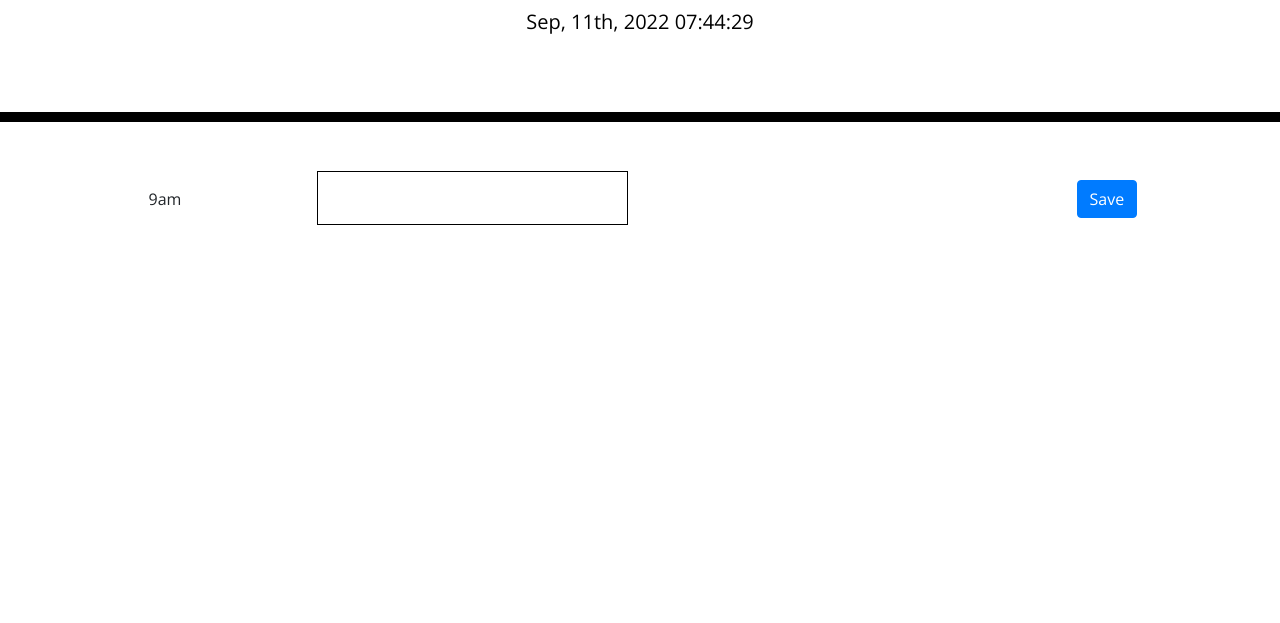
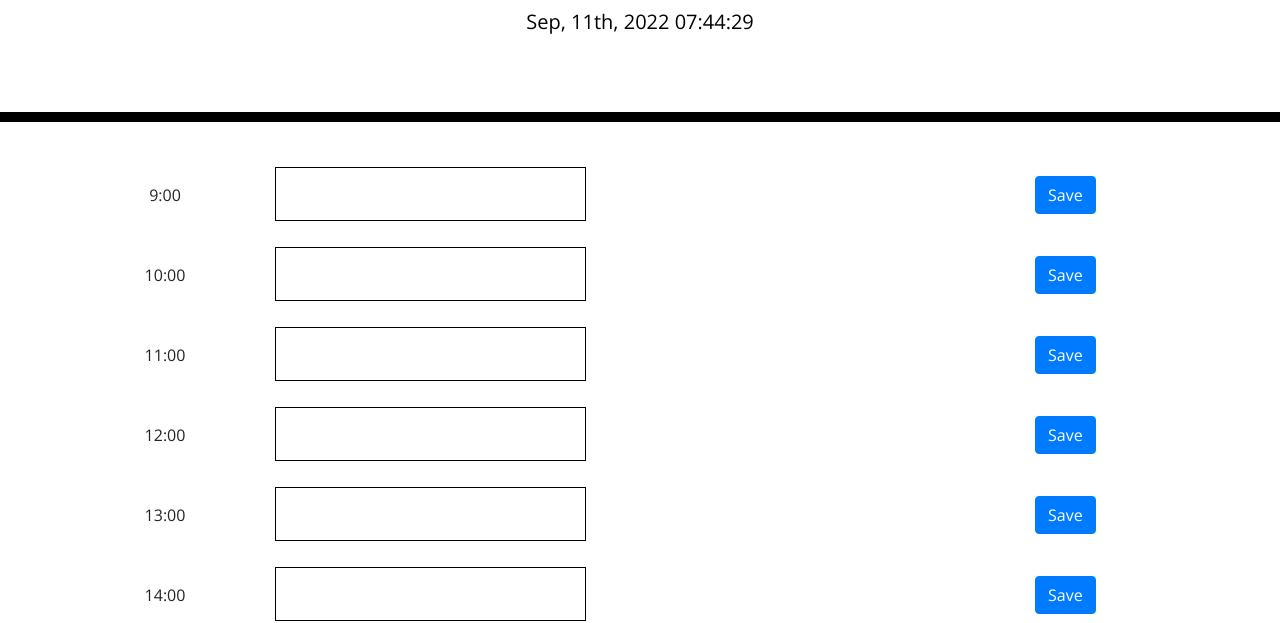
Before and after one commit to seanbutcher1994/ScheduleApp, a plain HTML site: page index.html in a window 1280 px wide. Shown: the part 182-805 px from the top of the page. Drawn offline with nearby package versions, Linux system fonts and the light colour scheme; files that its build step writes are made by us from their sources.

Commit message:
add TimeSlots using JQuery

```diff
--- a/Assets/JS/script.js
+++ b/Assets/JS/script.js
@@ -7,6 +7,25 @@
   <button type="submit" class="btn btn-primary">Save</button>
 </div>
 </div> */
+
+function createTimeBlock(time, content =""){
+
+    const timeRow = $('<div class="row align-items-center time-row">');
+
+    const colTime = $('<div class="col-2 d-flex justify-content-center time-col-time">').text(time + ":00")
+
+    const colTextArea = $('<div class="col-8 time-col-textarea">');
+    const textArea = $(' <textarea cols="30" rows="2">').val(content)
+
+
+    colTextArea.append(textArea);
+
+    const colButton = $('<div class="col-2">')
+    const button = $('<button type="submit" class="btn btn-primary">').text("Save")
+    colButton.append(button);
+
+    return timeRow.append(colTime, colTextArea, colButton);
+}
 
 // Function for User to be able to see current date and time
 $(function(){
@@ -19,6 +38,15 @@ $(function(){
     }
     startTimer();
 
+
+    for (let index = 9; index < 18; index++) {
+
+        const previousNotes = "";
+        const timeBlock = createTimeBlock(index, previousNotes);
+
+        container.append(timeBlock);
+
+    }
 })
 
 // When user lands on this app
--- a/index.html
+++ b/index.html
@@ -31,15 +31,7 @@
     <div class="container">
       <!-- Timeblocks go here -->
       <!--  -->
-      <div class="row align-items-center time-row">
-        <div class="col-2 d-flex justify-content-center time-col-time">9am</div>
-        <div class="col-8 time-col-textarea">
-          <textarea name="" id="" cols="30" rows="2"></textarea>
-        </div>
-        <div class="col-2">
-          <button type="submit" class="btn btn-primary">Save</button>
-        </div>
-      </div>
+
 
     </div>
 
```
Also changed, not shown: 1 other file.
